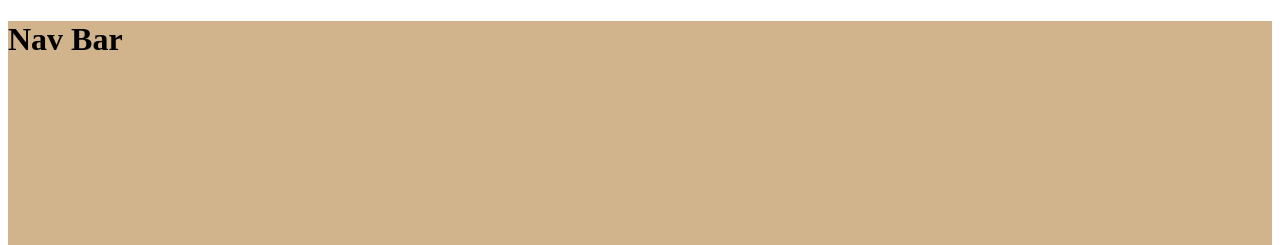
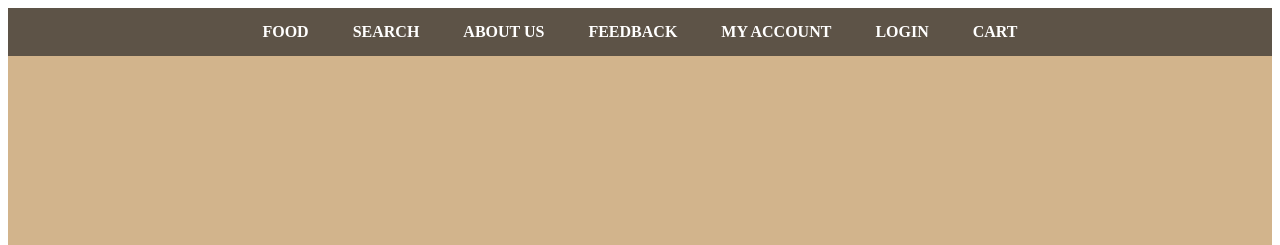
Before and after one commit to Quach2502/EE4717, a PHP site: page /food_info.php in a window 1280 px wide. Shown: the top 245 px of the page. Run offline with PHP 8.4, Linux system fonts and the light colour scheme.

Commit message:
fix food_info page

```diff
--- a/webapp/food_info.php
+++ b/webapp/food_info.php
@@ -1,28 +1,3 @@
-<?php
-@$db = new mysqli('localhost','root','','');
-if(mysqli_connect_errno()){
-	echo 'error';
-	exit;
-}
-$description ='Description here';
-$foodName = 'Name here';
-$price = 'Price here';
-$imageLink = '../asset/error.png';
-$restaurant = 'Restaurant here';
-if(isset($_POST['foodid'])){
-	$foodId = $_POST['foodid'];
-	$query = "SELECT * FROM `food` WHERE `foodid` = \"".$foodId."\"";
-	$result = $db->query($query);
-	while($row = mysqli_fetch_array($result)) {
-		$desciption =  $row['description'];
-		$foodName =  $row['foodname'];
-		$imageLink =  "../asset/" .$row['imagelink'];
-		$restaurant = $row['restaurant'];}
-}
-
-
-
-echo '
 <!DOCTYPE html>
 <html lang = "en">
 <head>
@@ -57,6 +32,23 @@ echo '
 		height:70%;
 		background-color: rgb(245,245,220);
 	}
+	nav
+	{
+
+
+		text-align: center;
+
+		background: rgba(10, 14, 21, 0.58);
+	}
+
+	nav a {
+		display: inline-block;
+		padding: 15px 20px;
+		text-decoration: none;
+		text-transform: uppercase;
+		font-weight: 700;
+		color: white;
+	}
 
 	header{
 		background-color: rgb(210,180,140);
@@ -68,21 +60,51 @@ echo '
 <body>
 	<div class = "wrapper">
 		<header>
-			<h1>Nav Bar</h1>
+			<nav class="display">
+				<a href="#food">Food</a>
+				<a href="#search">Search</a>
+				<a href="#about">About us</a>
+				<a href="#feedback">Feedback</a>
+				<a href="#account">My Account</a>
+				<a href="#login">Login</a>
+				<a href="cart.php">Cart</a>
+			</nav>
 		</header>
-		<div id ="leftcolumn">
-			<img id ="food_image" src = '.$imageLink.'>
-		</div>
-		<div id = "rightcolumn">
-			<div id = "food_name">
-				'.$foodName.'
-			</div>
-			<div id = "food_description">
-				'.$description.'
-			</div>
-			<div id = "food_price" value = '.$price.'>
-				'.$price.'
-			</div>
+		<?php
+		@$db = new mysqli('localhost','root','','ee4717');
+		if(mysqli_connect_errno()){
+			echo 'error';
+			exit;
+		}
+		$description ='Description here';
+		$foodName = 'Name here';
+		$price = 'Price here';
+		$imageLink = '../asset/error.jpg';
+		$restaurant = 'Restaurant here';
+		$category = 'Category here';
+		if(isset($_POST['foodid'])){
+			$foodId = $_POST['foodid'];
+			$query = "SELECT * FROM `food` WHERE `foodid` = \"".$foodId."\"";
+			// $query = "SELECT * FROM `food`";
+			$result = $db->query($query);
+			while($row = mysqli_fetch_array($result)) {
+				$description =  $row['description'];
+				$foodName =  $row['name'];
+				$imageLink =  "../asset/" .$row['imagelink'];
+				$restaurant = $row['restaurant'];
+				$category = $row['category'];
+				$price = $row['price'];
+			}
+		}
+		echo '<div id ="leftcolumn">';
+		echo "<img id ='food_image' src = ".$imageLink."></div>";
+		echo '<div id = "rightcolumn">';
+		echo '<div id = "food_name">'.$foodName.'</div>';
+		echo '<div id = "food_category">'.$category.'</div>';
+		echo '<div id = "food_description">'.$description.'</div>';
+		echo '<div id = "food_price">'.$price.'</div>';
+		?>
+
 		<button type="button" id ="order_init">Order Now!</button><br>
 		<div id="getQuantity" style="display:none;">
 			<table>
@@ -100,10 +122,5 @@ echo '
 			</table>
 		</div>
 	</div>
-	</div>
-
 </body>
 </html>
-'
-
-?>
```
Also changed, not shown: webapp/home.php (+5 -3 lines). Lines whose indentation alone changed are shown as unchanged.
